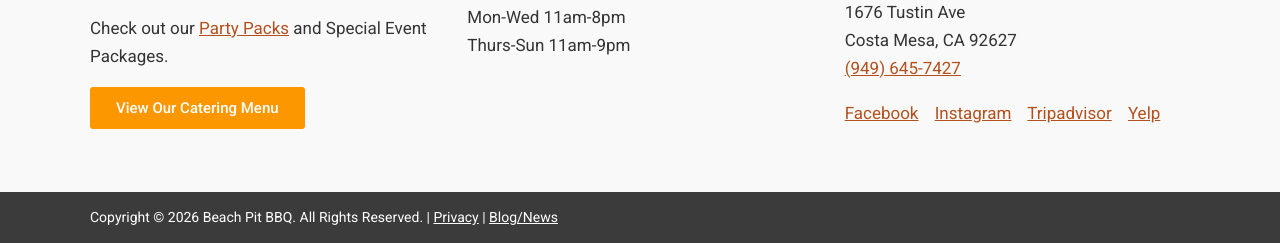
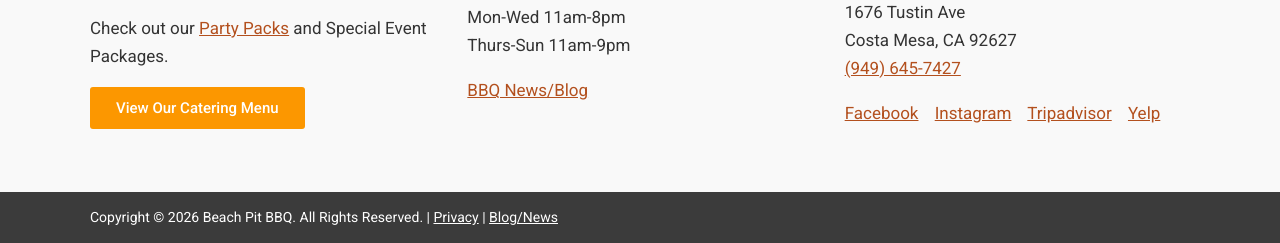
Before and after one commit to bxeinc-900/beach-pit-bbq-site, a plain HTML site: page bbq-news-blog/index.html in a window 1280 px wide. Shown: the part 2569-2812 px from the top of the page. Drawn offline with Linux system fonts and the light colour scheme.

Commit message:
Add BBQ News/Blog link under hours in footer
Co-Authored-By: Claude Sonnet 5.5 <noreply@anthropic.com>
Claude-Session: https://claude.ai/code/session_018XE3DD1QTwdA3ED7BGZRhQ

```diff
--- a/bbq-news-blog/index.html
+++ b/bbq-news-blog/index.html
@@ -33,7 +33,7 @@
 <footer>
 <div class="foot-main"><div class="wrap fgrid">
 <div><h2>Catering Available</h2><p>Check out our <a href="/oc-bbq-catering/#party-packs">Party Packs</a> and Special Event Packages.</p><a class="btn" href="/oc-bbq-catering/">View Our Catering Menu</a></div>
-<div><h3>Hours</h3><p>Mon-Wed 11am-8pm<br>Thurs-Sun 11am-9pm</p></div>
+<div><h3>Hours</h3><p>Mon-Wed 11am-8pm<br>Thurs-Sun 11am-9pm</p><p><a href="/bbq-news-blog/">BBQ News/Blog</a></p></div>
 <div><h3>Beach Pit BBQ</h3><address>1676 Tustin Ave<br>Costa Mesa, CA 92627<br><a href="tel:+19496457427">(949) 645-7427</a></address>
 <p class="social"><a href="https://www.facebook.com/BeachPitBBQ/" target="_blank" rel="noopener noreferrer">Facebook</a> <a href="https://www.instagram.com/BeachPitBBQ/" target="_blank" rel="noopener noreferrer">Instagram</a> <a href="https://www.tripadvisor.com/Restaurant_Review-g32253-d931046-Reviews-Beach_Pit_BBQ-Costa_Mesa_California.html" target="_blank" rel="noopener noreferrer">Tripadvisor</a> <a href="https://www.yelp.com/biz/beach-pit-bbq-costa-mesa" target="_blank" rel="noopener noreferrer">Yelp</a></p></div>
 </div></div>
```
Also changed, not shown: beach-pit-bbq-best-ribs-in-orange-county/index.html (+1 -1 lines), beach-pit-bbq-feeds-extreme-home-make-over/index.html (+1 -1 lines), beach-pit-bbq-pulled-pork/index.html (+1 -1 lines), best-bbq-in-oc-on-abc-7/index.html (+1 -1 lines), best-bbq-ribs-orange-county/index.html (+1 -1 lines), contact-us/index.html (+1 -1 lines), elmer-dills-visits-beach-pit-bbq/index.html (+1 -1 lines), everything-want-know-wood-smoke-combustion/index.html (+1 -1 lines), index.html (+1 -1 lines), oc-bbq-catering/index.html (+1 -1 lines), orange-county-bbq/index.html (+1 -1 lines), order-bbq-catering/index.html (+1 -1 lines), privacy-policy/index.html (+1 -1 lines), rib-restaurant-costa-mesa-beach-pit-bbq/index.html (+1 -1 lines), 2 more files.
